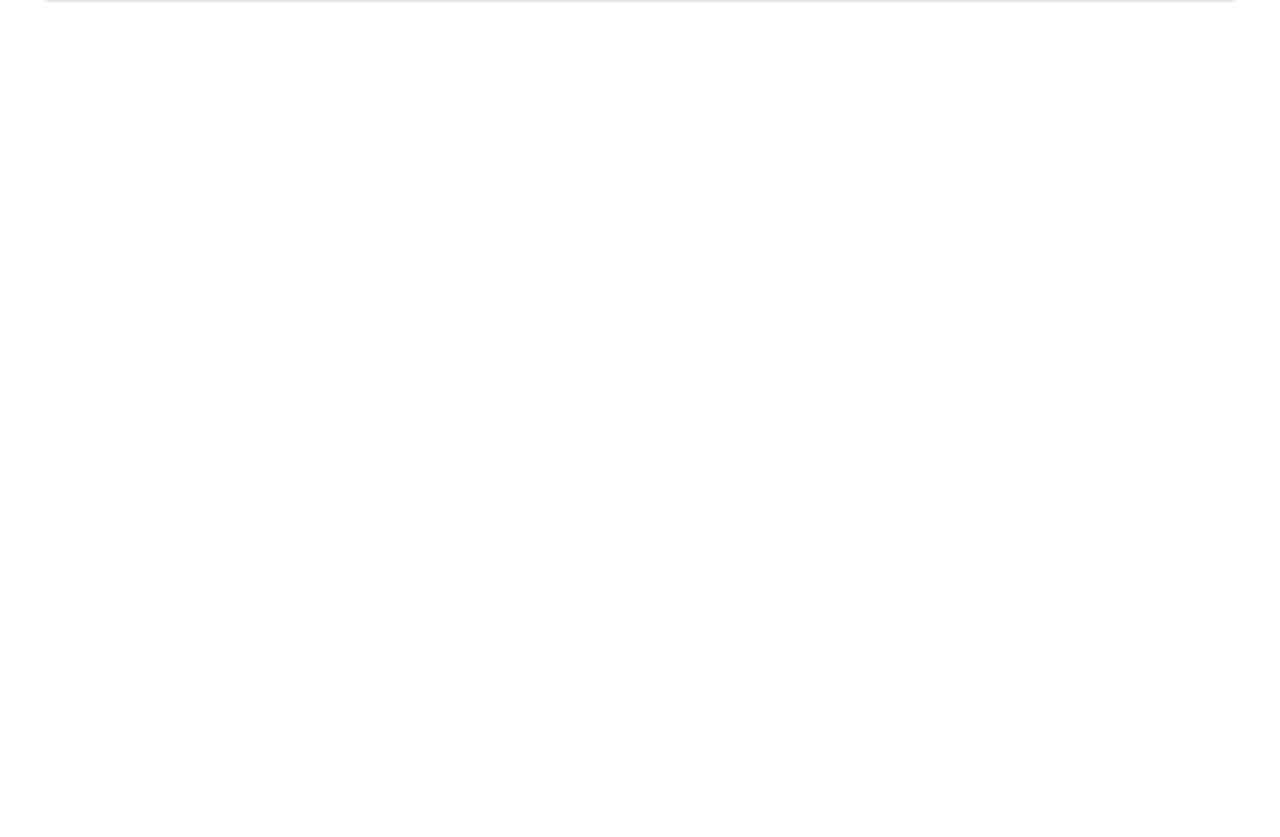
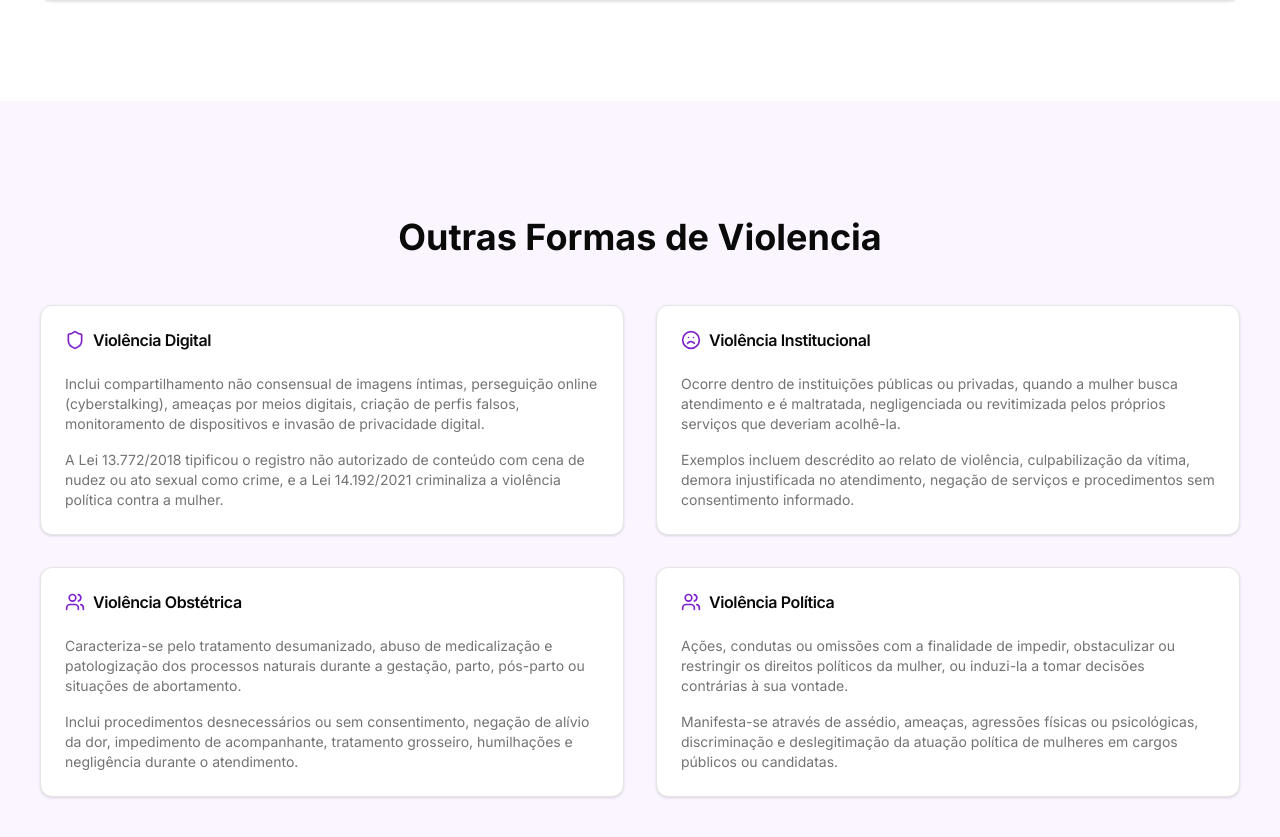
Before and after one commit to edsay12/Amparo, a Next.js app: page /tipos-de-violencia in a window 1280 px wide. Shown: the part 5503-6340 px from the top of the page. Before the commit the page ends 5524 px from the top, so only its background shows below. Built offline with nearby package versions, Linux system fonts and the light colour scheme.

Commit message:
feat: recnhecendo os tipos de violencia

```diff
--- a/app/components/reconheca-os-tipo-de-violencia.tsx
+++ b/app/components/reconheca-os-tipo-de-violencia.tsx
@@ -3,7 +3,7 @@
 import Section from "@/components/Section";
 import { Button } from "@/components/ui/button";
 import { Card, CardContent, CardHeader, CardTitle } from "@/components/ui/card";
-import { ArrowRight, Frown, Shield, Users } from "lucide-react";
+import { ArrowRight} from "lucide-react";
 import Link from "next/link";
 import { motion } from "framer-motion";
 import { tiposDeVeiolencia } from "@/lib/constants/tiposDeViolencia";
--- a/app/tipos-de-violencia/components/formas-de-violencia.tsx
+++ b/app/tipos-de-violencia/components/formas-de-violencia.tsx
@@ -10,7 +10,7 @@ function FormasDeViolencia() {
   return (
     <Section
       title="Formas de Violência Reconhecidas pela Lei Maria da Penha"
-      className="md:py-0"
+      className="md:py-0 md:pb-20"
     >
       <div className="flex flex-col gap-5 mt-12">
         {formasDeViolencia.map((forma, i) => (
--- /dev/null
+++ b/app/tipos-de-violencia/components/outras-formas-de-violencia.tsx
@@ -0,0 +1,44 @@
+"use client";
+import Section from "@/components/Section";
+import { Card, CardContent, CardHeader, CardTitle } from "@/components/ui/card";
+import { fadeUp } from "@/lib/animation/animations";
+import { outrosTiposDeVeiolencia } from "@/lib/constants/outrosTiposDeViolencia";
+
+import { motion } from "framer-motion";
+
+function OutrasFormasDeViolencia() {
+  return (
+    <Section title="Outras Formas de Violencia" className="bg-purple-50">
+      <div className="grid grid-cols-1 md:grid-cols-2 gap-8 mt-12">
+        {outrosTiposDeVeiolencia &&
+          outrosTiposDeVeiolencia.map((card, index) => (
+            <motion.div
+              key={index}
+              variants={fadeUp}
+              initial="hidden"
+              whileInView="visible"
+              viewport={{ once: true }}
+              custom={0.4}
+              whileHover={{ y: -10, transition: { duration: 0.3 } }}
+              whileTap={{ scale: 0.95 }}
+            >
+              <Card className="min-h-[100%] max-h-[300px]">
+                <CardHeader>
+                  <CardTitle className="flex items-center gap-2">
+                    {card.icon}
+                    {card.title}
+                  </CardTitle>
+                </CardHeader>
+                <CardContent className="flex flex-col gap-4 text-sm">
+                  <p className="text-muted-foreground">{card.text}</p>
+                  <p className="text-muted-foreground">{card.text2}</p>
+                </CardContent>
+              </Card>
+            </motion.div>
+          ))}
+      </div>
+    </Section>
+  );
+}
+
+export default OutrasFormasDeViolencia;
--- a/app/tipos-de-violencia/page.tsx
+++ b/app/tipos-de-violencia/page.tsx
@@ -1,5 +1,6 @@
 import FormasDeViolencia from "./components/formas-de-violencia";
 import InformacaoInicial from "./components/informacao-inicial";
+import OutrasFormasDeViolencia from "./components/outras-formas-de-violencia";
 import TiposDeViolenciaBanner from "./components/Tipos-de-violencia-banner";
 
 function TiposDeViolencia() {
@@ -8,6 +9,7 @@ function TiposDeViolencia() {
       <TiposDeViolenciaBanner />
       <InformacaoInicial/>
       <FormasDeViolencia/>
+      <OutrasFormasDeViolencia />
     </>
   );
 }
--- a/lib/animation/animations.tsx
+++ b/lib/animation/animations.tsx
@@ -1,3 +1,5 @@
+
+
 export const fadeUp = {
   hidden: { opacity: 0, y: 20 },
   visible: (i = 0) => ({
--- /dev/null
+++ b/lib/constants/outrosTiposDeViolencia.tsx
@@ -0,0 +1,43 @@
+import { Frown, Shield, Users } from "lucide-react";
+
+export const outrosTiposDeVeiolencia = [
+  {
+    icon: <Shield className="h-5 w-5 text-purple-700" />,
+    title: "Violência Digital",
+    text: `Inclui compartilhamento não consensual de imagens íntimas, perseguição online
+(cyberstalking), ameaças por meios digitais, criação de perfis falsos, monitoramento
+de dispositivos e invasão de privacidade digital.`,
+    text2: `A Lei 13.772/2018 tipificou o registro não autorizado de conteúdo com cena de nudez
+ou ato sexual como crime, e a Lei 14.192/2021 criminaliza a violência política contra a
+mulher.`,
+  },
+  {
+    icon: <Frown className="h-5 w-5 text-purple-700" />,
+    title: "Violência Institucional",
+    text: `Ocorre dentro de instituições públicas ou privadas, quando a mulher busca
+atendimento e é maltratada, negligenciada ou revitimizada pelos próprios serviços
+que deveriam acolhê-la.`,
+    text2: `Exemplos incluem descrédito ao relato de violência, culpabilização da vítima, demora
+injustificada no atendimento, negação de serviços e procedimentos sem
+consentimento informado.`,
+  },
+  {
+    icon: <Users className="h-5 w-5 text-purple-700" />,
+    title: "Violência Obstétrica",
+    text: `Caracteriza-se pelo tratamento desumanizado, abuso de medicalização e
+patologização dos processos naturais durante a gestação, parto, pós-parto ou
+situações de abortamento.`,
+    text2: `Inclui procedimentos desnecessários ou sem consentimento, negação de alívio da
+dor, impedimento de acompanhante, tratamento grosseiro, humilhações e negligência
+durante o atendimento.`,
+  },
+  {
+    icon: <Users className="h-5 w-5 text-purple-700" />,
+    title: "Violência Política",
+    text: `Ações, condutas ou omissões com a finalidade de impedir, obstaculizar ou restringir
+os direitos políticos da mulher, ou induzi-la a tomar decisões contrárias à sua vontade.`,
+    text2: `Manifesta-se através de assédio, ameaças, agressões físicas ou psicológicas,
+discriminação e deslegitimação da atuação política de mulheres em cargos públicos
+ou candidatas.`,
+  },
+];
```
